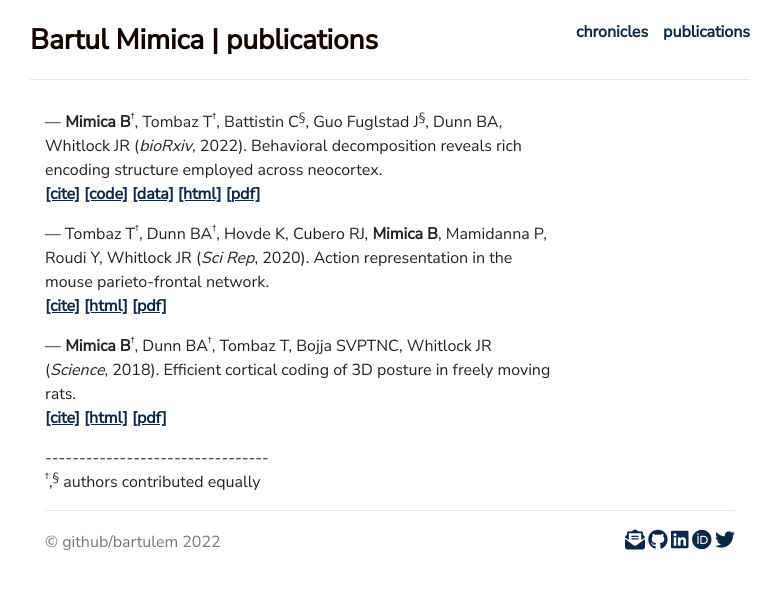
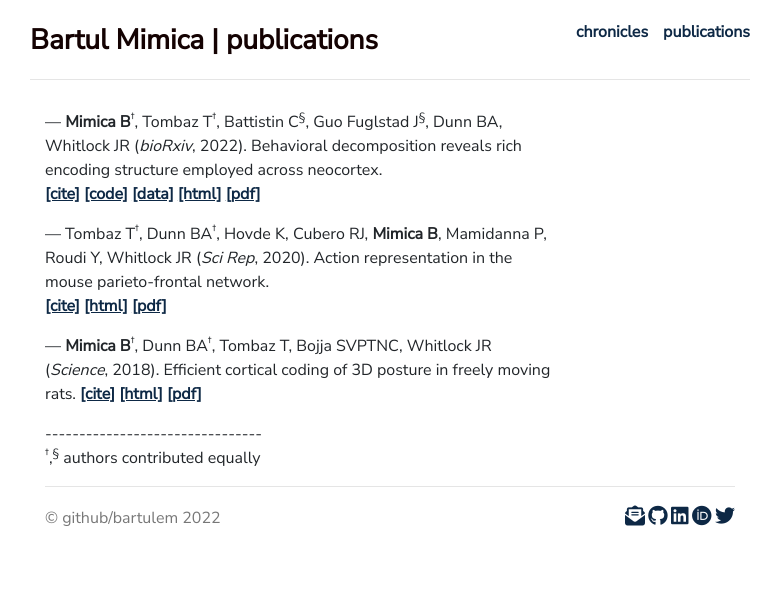
Before and after one commit to bartulem/bartulem.github.io, a Jekyll site: the page built from publications/index.html, in a window 1280 px wide. Shown: the top 589 px of the page, without its empty margins (250-1031 px from the left). Built offline with Jekyll 4.4.1, drawn with Linux system fonts in a browser that asks for light colours; nearby versions of some CDN libraries; comment, search, counter and statistics services are not loaded; a style sheet for code colours, icons or effects is not loaded.

Commit message:
add pub list v21

```diff
--- a/publications/index.html
+++ b/publications/index.html
@@ -31,7 +31,7 @@ category: publications
   </div>
   <div class="row">
     <div class="col-sm-9">
-      	   <p>— <b>Mimica B</b><sup>†</sup>, Dunn BA<sup>†</sup>, Tombaz T, Bojja SVPTNC, Whitlock JR (<em>Science</em>, 2018). Efficient cortical coding of 3D posture in freely moving rats.<br>
+      	   <p>— <b>Mimica B</b><sup>†</sup>, Dunn BA<sup>†</sup>, Tombaz T, Bojja SVPTNC, Whitlock JR (<em>Science</em>, 2018). Efficient cortical coding of 3D posture in freely moving rats.
 	   <a href="/files/mimica2018.bib" download><u>[cite]</u></a> <a href="https://science.sciencemag.org/content/362/6414/584" target="_blank"><u>[html]</u></a> <a href="files/mimica2018_science.pdf" target="_blank"><u>[pdf]</u></a></p>
     </div>
     <div class="col-sm-1.5">
@@ -43,7 +43,7 @@ category: publications
   </div>
   <div class="row">
     <div class="col-sm-9">
-      	<p>---------------------------------<br>
+      	<p>--------------------------------<br>
       	<sup>†</sup>,<sup>§</sup> authors contributed equally</p>
     </div>
 </div>
```
